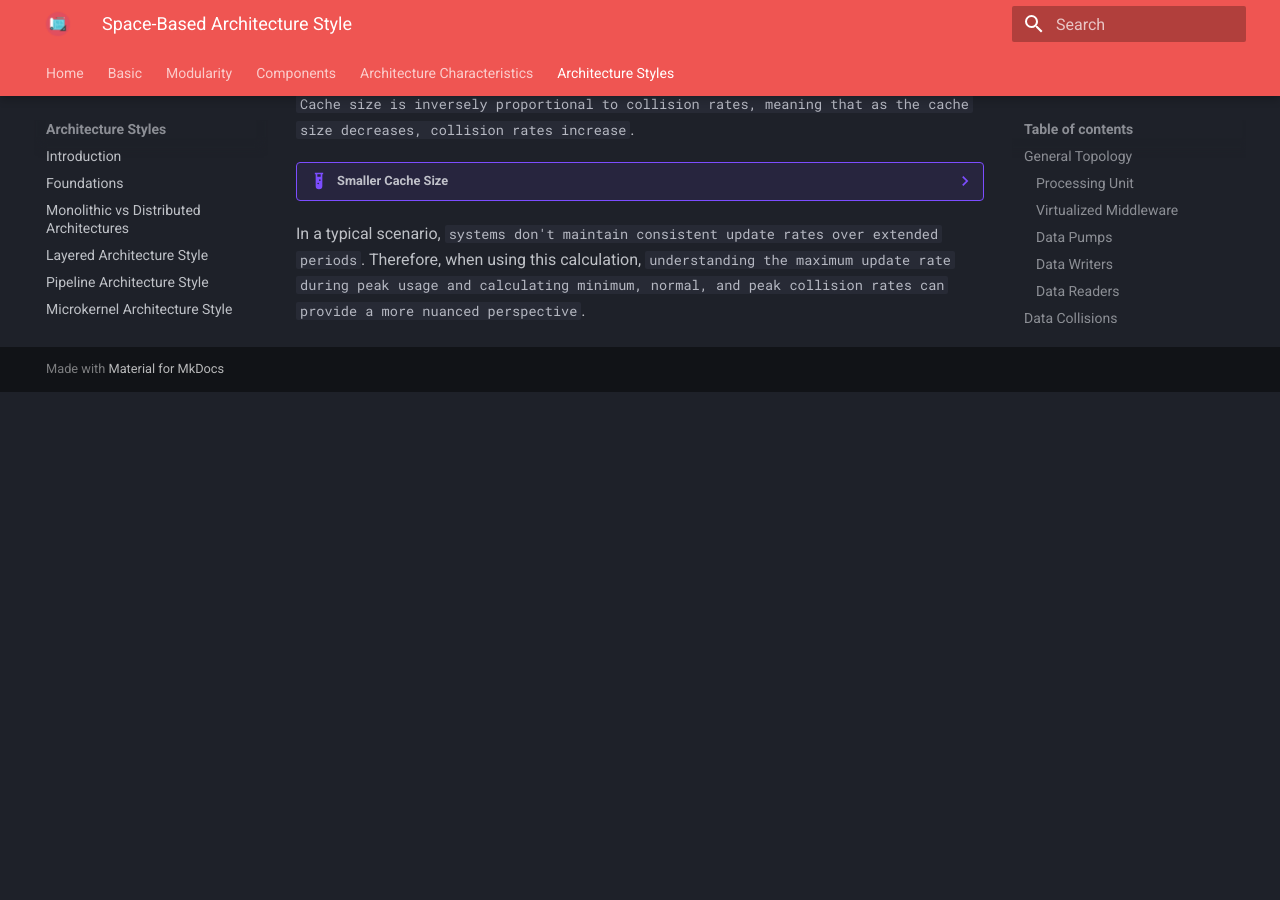
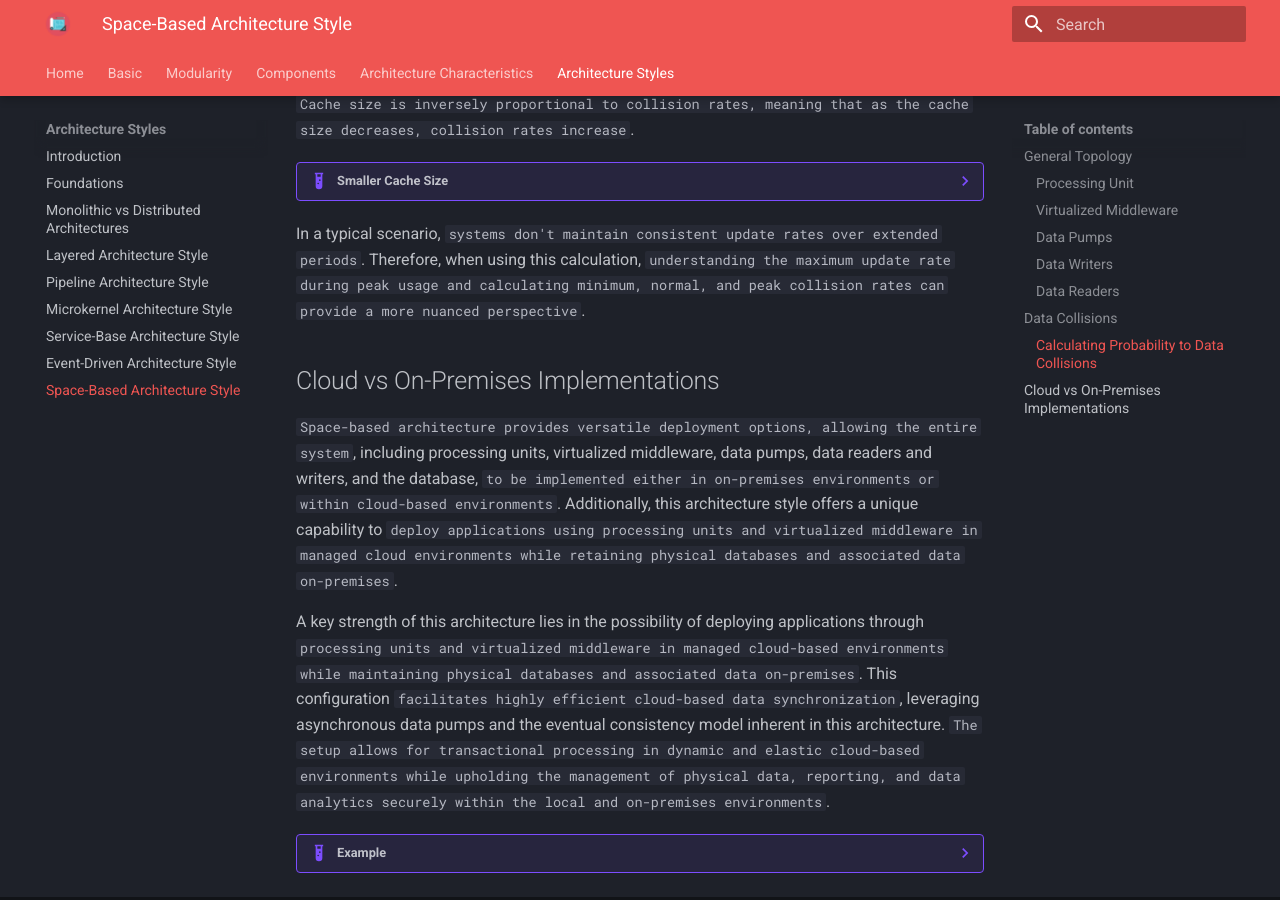
Before and after one commit to RomeroGabriel/mastering-software-architecture, an MkDocs documentation site: the page built from documentation/arch_styles/space_based_arch.md, in a window 1280 px wide and 900 px high, scrolled down 7410 px. Built offline with MkDocs 1.6.1 and Material for MkDocs 9.7.7, drawn with Linux system fonts in a browser that asks for light colours; before the commit the page ends 7802 px from its top, so only the background shows below that.

Commit message:
add Cloud vs On-Premises Implementations

```diff
--- a/documentation/arch_styles/space_based_arch.md
+++ b/documentation/arch_styles/space_based_arch.md
@@ -264,3 +264,13 @@
     `Percentage = 0.1%`
 
 In a typical scenario, `systems don't maintain consistent update rates over extended periods`. Therefore, when using this calculation, `understanding the maximum update rate during peak usage and calculating minimum, normal, and peak collision rates can provide a more nuanced perspective`.
+
+## Cloud vs On-Premises Implementations
+
+`Space-based architecture provides versatile deployment options, allowing the entire system`, including processing units, virtualized middleware, data pumps, data readers and writers, and the database, `to be implemented either in on-premises environments or within cloud-based environments`. Additionally, this architecture style offers a unique capability to `deploy applications using processing units and virtualized middleware in managed cloud environments while retaining physical databases and associated data on-premises`.
+
+A key strength of this architecture lies in the possibility of deploying applications through `processing units and virtualized middleware in managed cloud-based environments while maintaining physical databases and associated data on-premises`. This configuration `facilitates highly efficient cloud-based data synchronization`, leveraging asynchronous data pumps and the eventual consistency model inherent in this architecture. `The setup allows for transactional processing in dynamic and elastic cloud-based environments while upholding the management of physical data, reporting, and data analytics securely within the local and on-premises environments`.
+
+??? example
+    ![Hybrid cloud-based and on-prem topology from [Fundamentals of Software Architecture.](https://learning.oreilly.com/library/view/fundamentals-of-software/9781492043447/)](https://raw.githubusercontent.com/RomeroGabriel/mastering-software-architecture/main/documentation/images/arch_styles/space-based-hybrid-cloud.png)
+    > Hybrid cloud-based and on-prem topology from [Fundamentals of Software Architecture.](https://learning.oreilly.com/library/view/fundamentals-of-software/9781492043447/)
```
